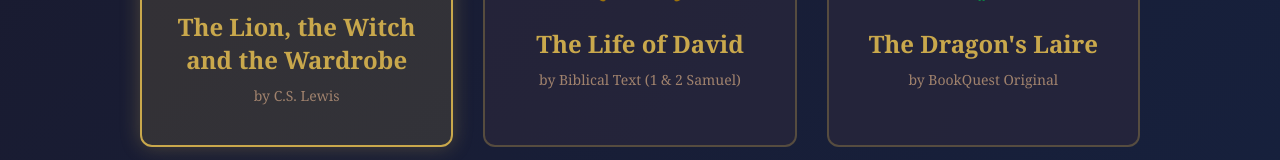
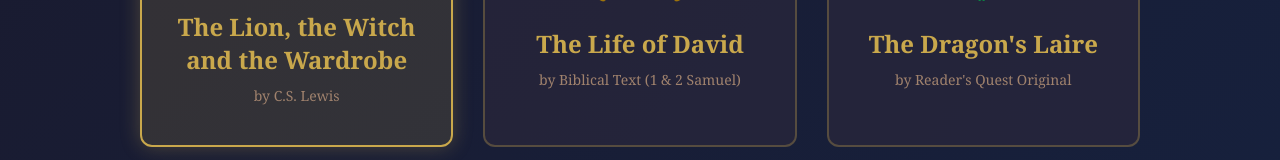
Before and after one commit to chefboyrgb/bookquest, a React (Vite) app: page / in a window 1280 px wide. Shown: the part 391-551 px from the top of the page. Built offline with nearby package versions, Linux system fonts and the light colour scheme.

Commit message:
fix: update Dragon's Laire author to Reader's Quest Original

```diff
--- a/src/games/dragons-lair/metadata.js
+++ b/src/games/dragons-lair/metadata.js
@@ -1,7 +1,7 @@
 export const metadata = {
   id: "dragons-lair",
   title: "The Dragon's Laire",
-  author: "BookQuest Original",
+  author: "Reader's Quest Original",
   series: "The Dragon's Laire",
   gradeRange: "4th–8th",
   gameType: "rpg",
--- a/src/games/registry.js
+++ b/src/games/registry.js
@@ -24,7 +24,7 @@
   "dragons-lair": {
     id: "dragons-lair",
     title: "The Dragon's Laire",
-    author: "BookQuest Original",
+    author: "Reader's Quest Original",
     emoji: "🐉",
     enabled: true,
     content: DragonsLairGame,
```
